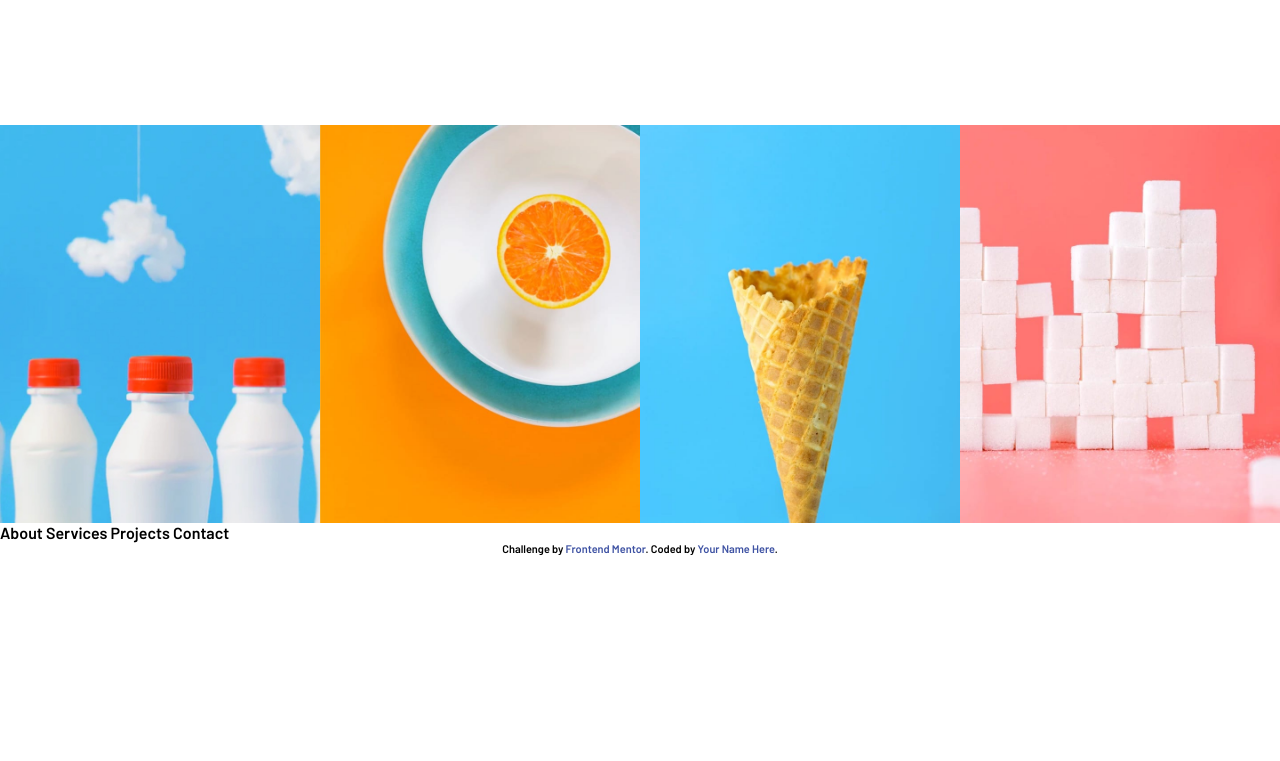
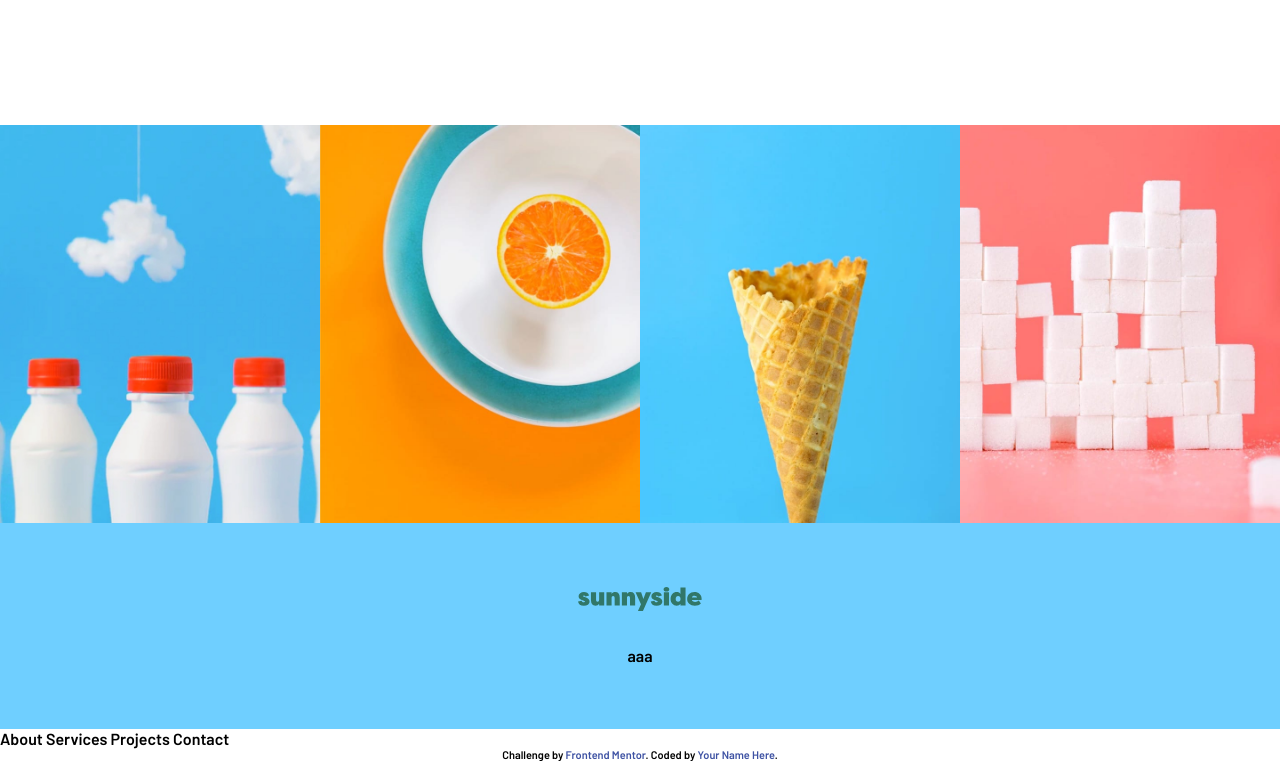
Before and after one commit to lucas-moont/sunny-side-lp, a plain HTML site: page index.html in a window 1280 px wide. Shown: the part 2870-3631 px from the top of the page. Before the commit the page ends 3425 px from the top, so only its background shows below. Drawn offline with Linux system fonts and the light colour scheme.

Commit message:
Footer basic HTML structure and footer tag styles. Still missing detailed styles such as navigation and social icons.

```diff
--- a/index.html
+++ b/index.html
@@ -193,6 +193,20 @@
         <img src="/images/desktop/image-gallery-sugarcubes.jpg" alt="">
       </div>
     </section>
+    <footer>
+      <div class="container">
+        <div>
+          <img src="images/logo.svg" alt="" class="footerLogo">
+        </div>
+        <div class="footerMenu">
+          <nav class="footerNavigation">
+            <ul>
+              <li>aaa</li>
+            </ul>
+          </nav>
+        </div>
+      </div>
+    </footer>
     About Services Projects Contact
 
 
--- a/sass/style.scss
+++ b/sass/style.scss
@@ -204,7 +204,8 @@ header{
     }
 }
 
-section{
+section,
+footer{
     display: flex;
     justify-content: center;
 }
@@ -417,3 +418,18 @@ section{
         width: 100%;
     }
 }
+
+footer{
+    padding: 64px 32px;
+    background-color: $lightCyan;
+    text-align: center;
+
+    .container{
+        display: block;
+    }
+}
+
+.footerLogo{
+    filter: brightness(0) saturate(100%) invert(34%) sepia(81%) saturate(308%) hue-rotate(118deg) brightness(97%) contrast(84%);
+    margin-bottom: 32px;
+}
```
Also changed, not shown: public/assets/styles/style.css.
